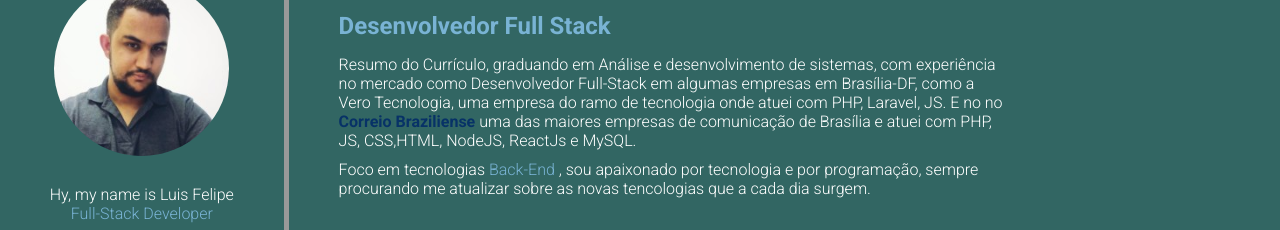
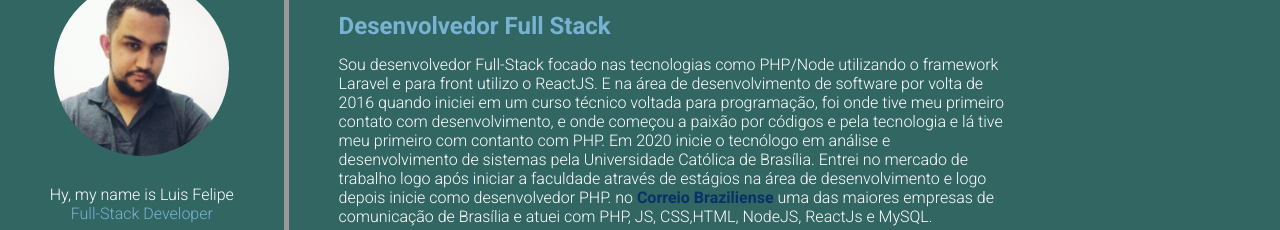
Before and after one commit to Felipe118/Felipe118.github.io, a plain HTML site: page index.html in a window 1280 px wide. Shown: the part 102-332 px from the top of the page. Drawn offline with nearby package versions, Linux system fonts and the light colour scheme.

Commit message:
Alterações

```diff
--- a/index.html
+++ b/index.html
@@ -50,9 +50,13 @@
     <section id="about-container">
       <h1 id="name">Luis Felipe</h1>
       <p id="title"><span class="highlight">Desenvolvedor Full Stack</span></p>
-      <p class="descricao">Resumo do Currículo, graduando em Análise e desenvolvimento de sistemas,  com experiência no mercado como Desenvolvedor Full-Stack em algumas empresas em Brasília-DF,
-        como a Vero Tecnologia, uma empresa
-        do ramo de tecnologia onde atuei com PHP, Laravel, JS. E no
+      <p class="descricao">Sou desenvolvedor Full-Stack focado nas tecnologias como PHP/Node utilizando o framework Laravel e para front utilizo o ReactJS.
+
+        E na área de desenvolvimento de software por volta de 2016 quando iniciei em um curso técnico voltada para programação, foi onde tive meu primeiro contato com desenvolvimento, e onde começou a paixão por códigos e pela tecnologia e lá tive meu primeiro com contanto com PHP.
+
+        Em 2020 inicie o tecnólogo em análise e desenvolvimento de sistemas pela Universidade Católica de Brasília.
+
+        Entrei no mercado de trabalho logo após iniciar a faculdade através de estágios na área de desenvolvimento e logo depois inicie como desenvolvedor PHP.
 
 
           no <a class="correio" href="https://www.correiobraziliense.com.br/">Correio Braziliense </a> uma das maiores empresas de comunicação de Brasília  e atuei com PHP, JS, CSS,HTML, NodeJS, ReactJs e MySQL.
```
